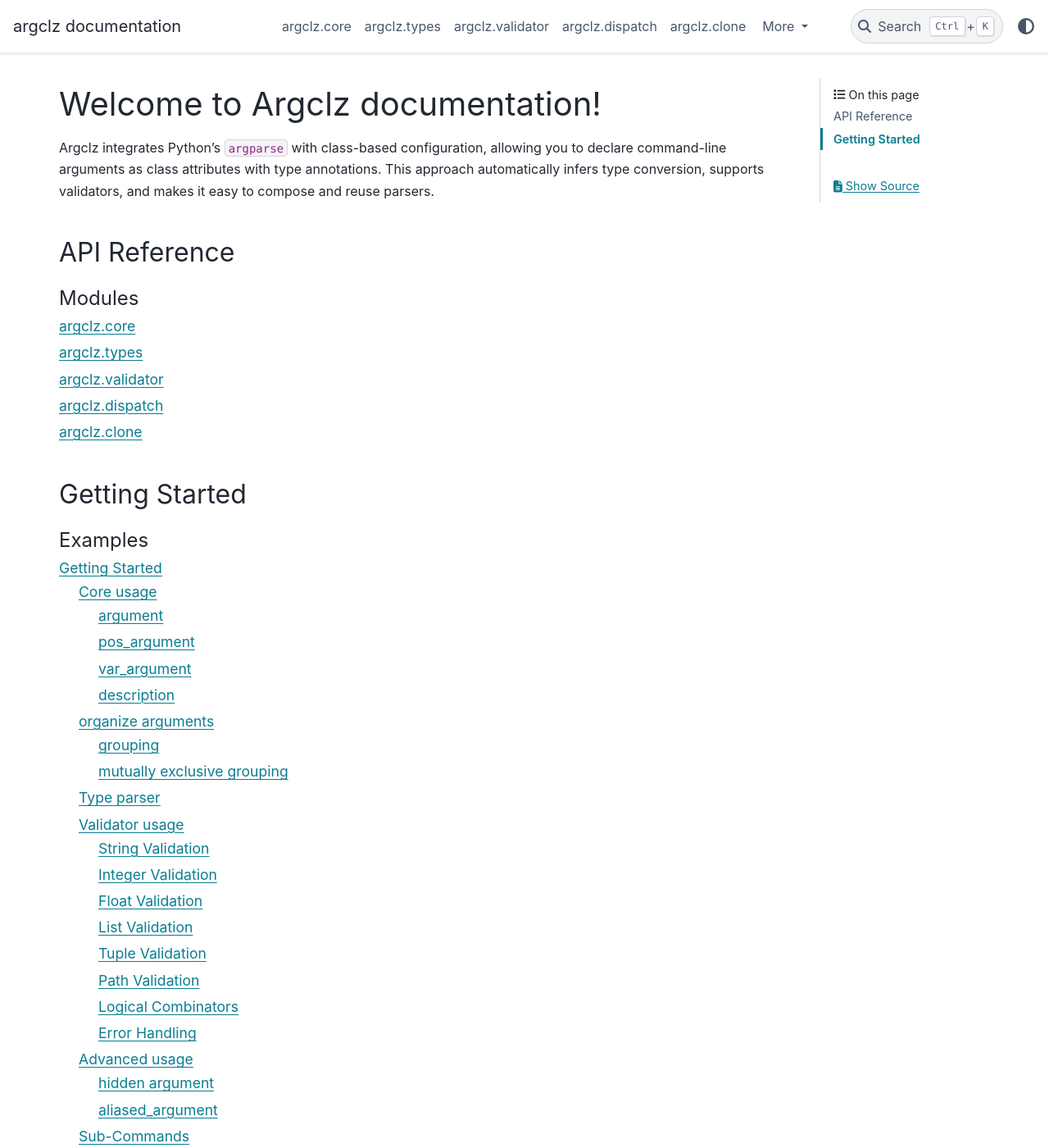
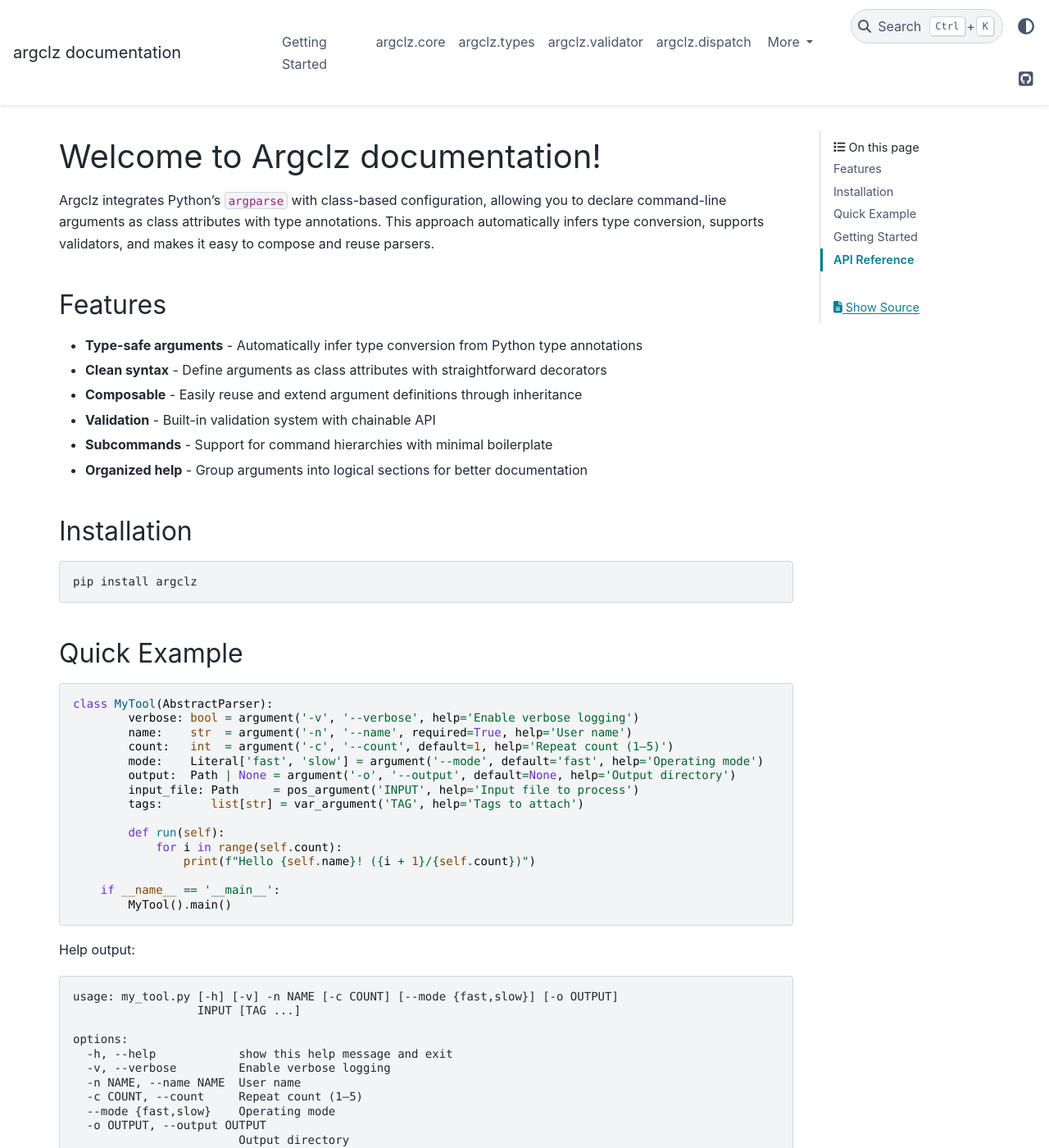
Before and after one commit to ytsimon2004/argclz, a Sphinx documentation site: the page built from docs/source/index.rst, in a window 1280 px wide and 1400 px high. Shown: the whole window at 82% size. Built offline with Sphinx 7.4.7 and the PyData theme 0.15.4, drawn with Linux system fonts in a browser that asks for light colours; some of the changed text lies outside the part shown.

Commit message:
update index, and theme options

```diff
--- a/docs/source/conf.py
+++ b/docs/source/conf.py
@@ -43,7 +43,31 @@
 html_static_path = ['_static']
 html_theme_options = {
     "navigation_depth": 2,
-    "show_toc_level": 4
+    "show_toc_level": 4,
+    "github_url": "https://github.com/ytsimon2004/argclz",
+
+    # ─── Linear reading aids ────────────────────────────────
+    # show “Previous” / “Next” links at bottom of each page
+    "show_prev_next": True,
+
+    # ─── In-page navigation ─────────────────────────────────
+    # adds a “Back to top” floating button once you scroll down
+    "back_to_top_button": True,
+
+    # ─── Sidebar behavior ───────────────────────────────────
+    # keep the sidebar fully expanded by default
+    "collapse_navigation": False,
+
+    # include “hidden” links (search, version selector, etc.) in main sidebar
+    "sidebar_includehidden": True,
+
+    # which widgets to show in the right-hand sidebar
+    "secondary_sidebar_items": [
+        "page-toc",  # in-page TOC
+        "edit-this-page",  # the button above
+        "sourcelink",  # links to the .rst source
+    ],
+
 }
 
 # -- Copy Button --------------------------------
--- a/docs/source/index.rst
+++ b/docs/source/index.rst
@@ -4,6 +4,78 @@
 Argclz integrates Python’s ``argparse`` with class-based configuration, allowing
 you to declare command-line arguments as class attributes with type annotations. This approach
 automatically infers type conversion, supports validators, and makes it easy to compose and reuse parsers.
+
+
+Features
+--------
+
+- **Type-safe arguments** - Automatically infer type conversion from Python type annotations
+- **Clean syntax** - Define arguments as class attributes with straightforward decorators
+- **Composable** - Easily reuse and extend argument definitions through inheritance
+- **Validation** - Built-in validation system with chainable API
+- **Subcommands** - Support for command hierarchies with minimal boilerplate
+- **Organized help** - Group arguments into logical sections for better documentation
+
+
+Installation
+------------
+
+.. code-block:: bash
+
+    pip install argclz
+
+
+Quick Example
+-------------
+
+.. code-block:: python
+
+    class MyTool(AbstractParser):
+            verbose: bool = argument('-v', '--verbose', help='Enable verbose logging')
+            name:    str  = argument('-n', '--name', required=True, help='User name')
+            count:   int  = argument('-c', '--count', default=1, help='Repeat count (1–5)')
+            mode:    Literal['fast', 'slow'] = argument('--mode', default='fast', help='Operating mode')
+            output:  Path | None = argument('-o', '--output', default=None, help='Output directory')
+            input_file: Path     = pos_argument('INPUT', help='Input file to process')
+            tags:       list[str] = var_argument('TAG', help='Tags to attach')
+
+            def run(self):
+                for i in range(self.count):
+                    print(f"Hello {self.name}! ({i + 1}/{self.count})")
+
+        if __name__ == '__main__':
+            MyTool().main()
+
+Help output:
+
+.. code-block:: text
+
+    usage: my_tool.py [-h] [-v] -n NAME [-c COUNT] [--mode {fast,slow}] [-o OUTPUT]
+                      INPUT [TAG ...]
+
+    options:
+      -h, --help            show this help message and exit
+      -v, --verbose         Enable verbose logging
+      -n NAME, --name NAME  User name
+      -c COUNT, --count     Repeat count (1–5)
+      --mode {fast,slow}    Operating mode
+      -o OUTPUT, --output OUTPUT
+                            Output directory
+
+    positional arguments:
+      INPUT                 Input file to process
+      TAG                   Tags to attach
+
+
+Getting Started
+---------------
+
+.. toctree::
+   :maxdepth: 3
+   :caption: Examples
+
+   get_start/index
+
 
 
 API Reference
```
Also changed, not shown: other parts of docs/source/index.rst (+0 -9 lines).
